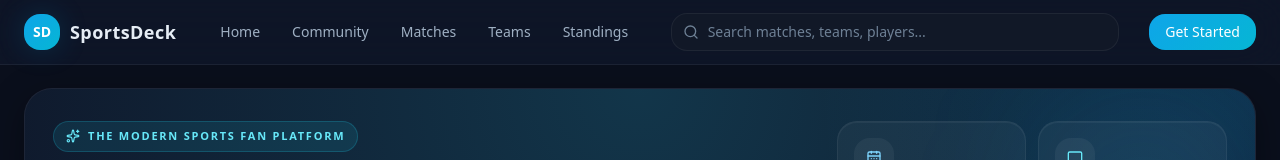
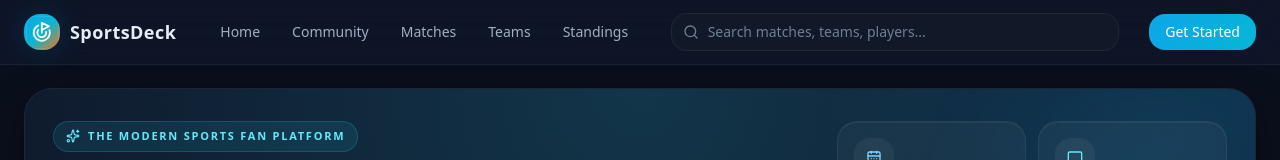
Before and after one commit to Abu-ls-10/sportsdeck, a Next.js app in the folder sportsdeck-app/: page / in a window 1280 px wide. Shown: the top 160 px of the page. Built offline with nearby package versions, Linux system fonts and the light colour scheme.

Commit message:
Update SportsDeck Logo

```diff
--- a/sportsdeck-app/src/components/layout/Footer.tsx
+++ b/sportsdeck-app/src/components/layout/Footer.tsx
@@ -33,7 +33,7 @@ export default function Footer() {
               href="/"
               className="block text-text-secondary hover:text-white transition"
             >
-              Feed
+              Home
             </Link>
 
             <Link
--- a/sportsdeck-app/src/components/ui/Logo.tsx
+++ b/sportsdeck-app/src/components/ui/Logo.tsx
@@ -1,5 +1,6 @@
 "use client";
 
+import { Goal } from "lucide-react";
 import Image from "next/image";
 import Link from "next/link";
 
@@ -61,12 +62,27 @@ export default function Logo({
           className={`
             ${styles.icon}
             rounded-xl flex items-center justify-center
-            bg-gradient-primary
             shadow-glow
-            font-bold text-white
+            relative overflow-hidden
+            transition-all duration-300
+            hover:scale-[1.05]
           `}
+          style={{
+            background:
+              "linear-gradient(135deg, #0EA5E9 0%, #06B6D4 50%, #F97316 100%)",
+          }}
         >
-          SD
+          {/* subtle glow overlay */}
+          <div className="absolute inset-0 bg-gradient-glow opacity-40" />
+
+          {/* inner border for premium feel */}
+          <div className="absolute inset-[1.5px] rounded-lg border border-white/10" />
+
+          {/* ICON */}
+          <Goal
+            className="w-[60%] h-[60%] text-white relative z-10"
+            strokeWidth={2}
+          />
         </div>
       )}
 
```
